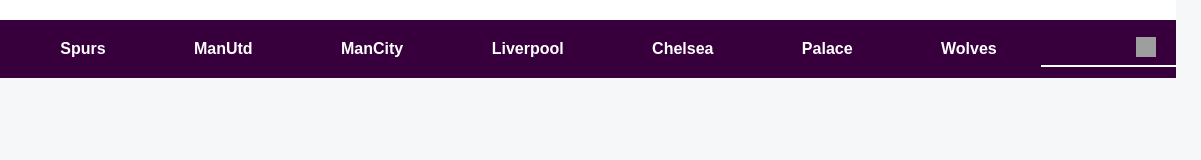
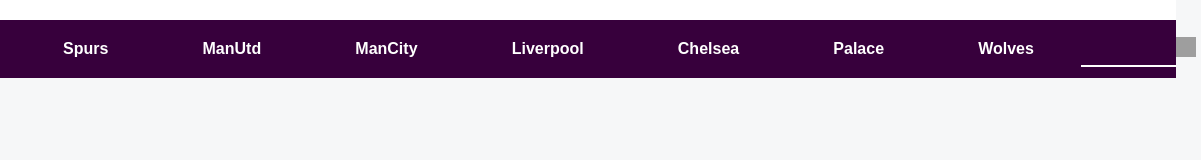
Before and after one commit to taninounet/taninounet.github.io, a plain HTML site: page index.html in a window 1280 px wide. Shown: the full height of the page, 104-1305 px from the left, 1201 px wide, since content can reach past the window. Drawn offline with Linux system fonts and the light colour scheme; no server answers; grey boxes are pictures that could not be loaded.

Commit message:
Update styles.css

```diff
--- a/styles.css
+++ b/styles.css
@@ -64,7 +64,7 @@ body {
     background-color: #37003c;
     border-bottom: 2px solid #ffffff; /* White lower border */
     padding-right: 5px; /* Adjusted padding to the right */
-    width: 130px; /* Further reduced width */
+    width: 90px; /* Further reduced width */
 }
 
 .search-bar input {
```
